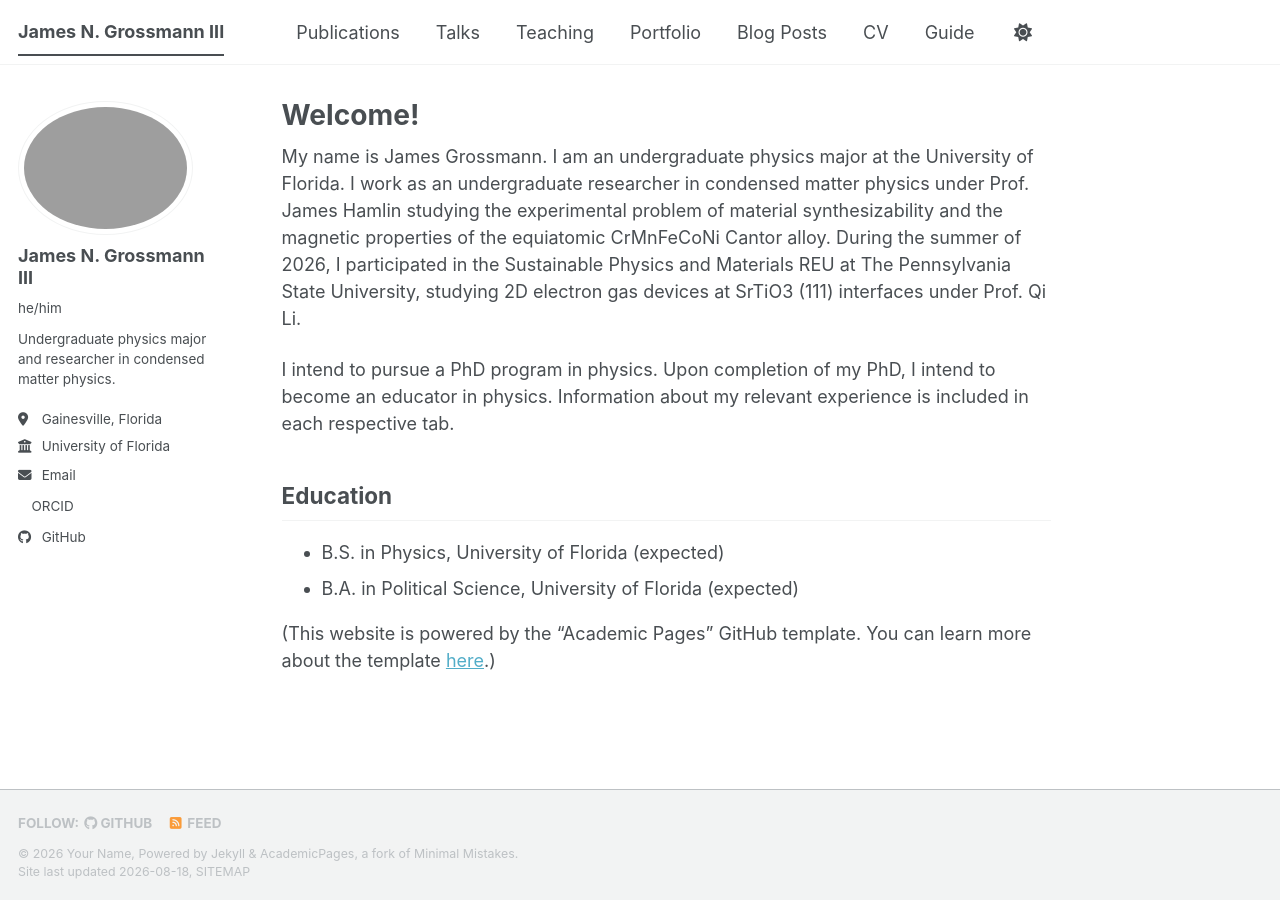
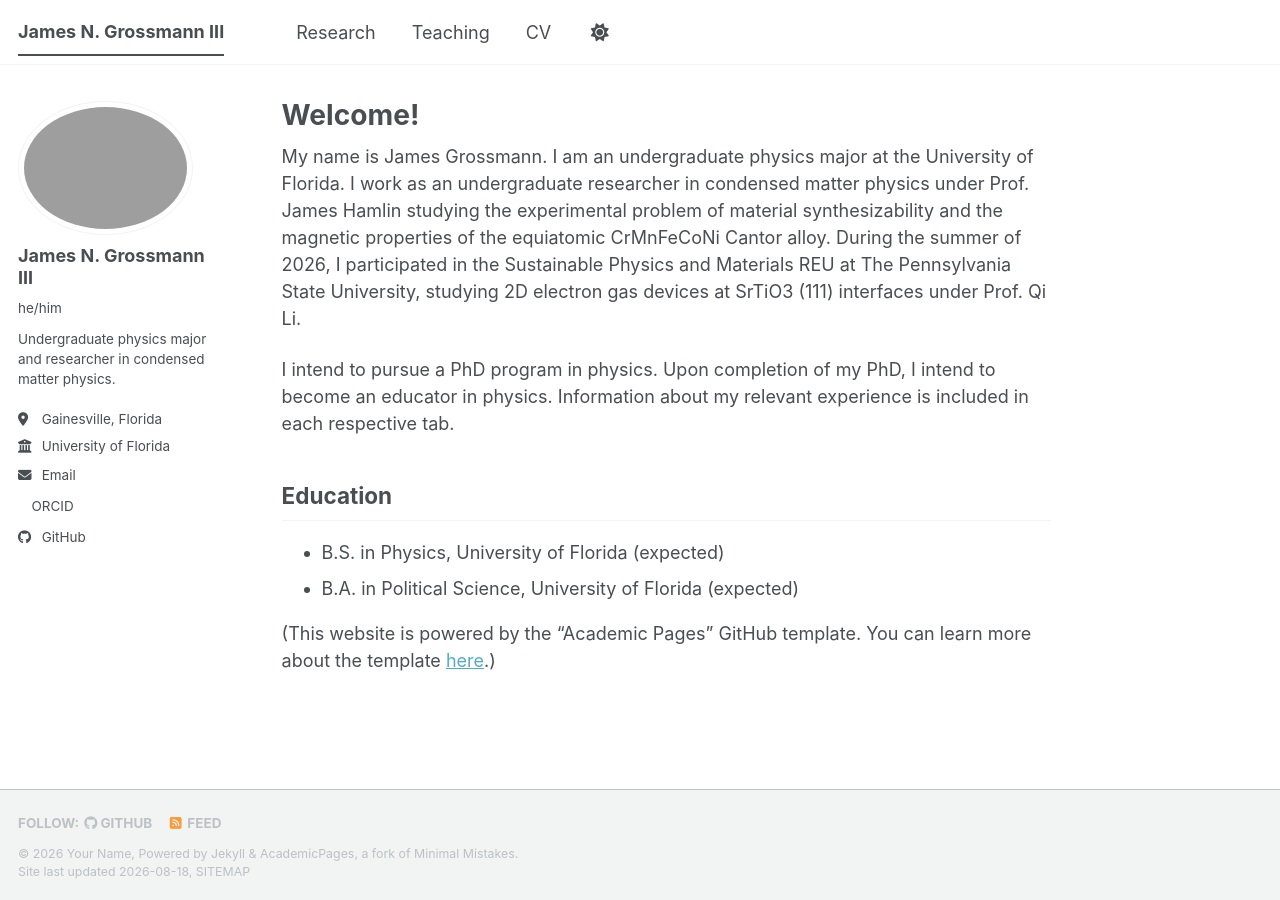
Before and after one commit to JNG-III/JNG-III.github.io, a Jekyll site: the page built from _pages/about.md, in a window 1280 px wide. Built offline with Jekyll 4.4.1, drawn with Linux system fonts in a browser that asks for light colours; a style sheet for code colours, icons or effects is not loaded; part of the change alters nothing that is shown.

Commit message:
Update navigation.yml
updated navi bar

```diff
--- a/_data/navigation.yml
+++ b/_data/navigation.yml
@@ -8,20 +8,20 @@
 #      Markdown formatted page while the second is generated using JSON.
 
 main:
-  - title: "Publications"
-    url: /publications/
+#  - title: "Publications"
+#    url: /publications/
 
-  - title: "Talks"
-    url: /talks/
+  - title: "Research"
+    url: /research/
 
   - title: "Teaching"
     url: /teaching/
 
-  - title: "Portfolio"
-    url: /portfolio/
+  #- title: "Portfolio"
+  #  url: /portfolio/
 
-  - title: "Blog Posts"
-    url: /year-archive/
+  #- title: "Blog Posts"
+  #  url: /year-archive/
 
   - title: "CV"
     url: /cv/
@@ -29,5 +29,5 @@ main:
   # - title: "CV"
   #   url: /cv-json/
 
-  - title: "Guide"
-    url: /markdown/
+  #- title: "Guide"
+  #  url: /markdown/
```
